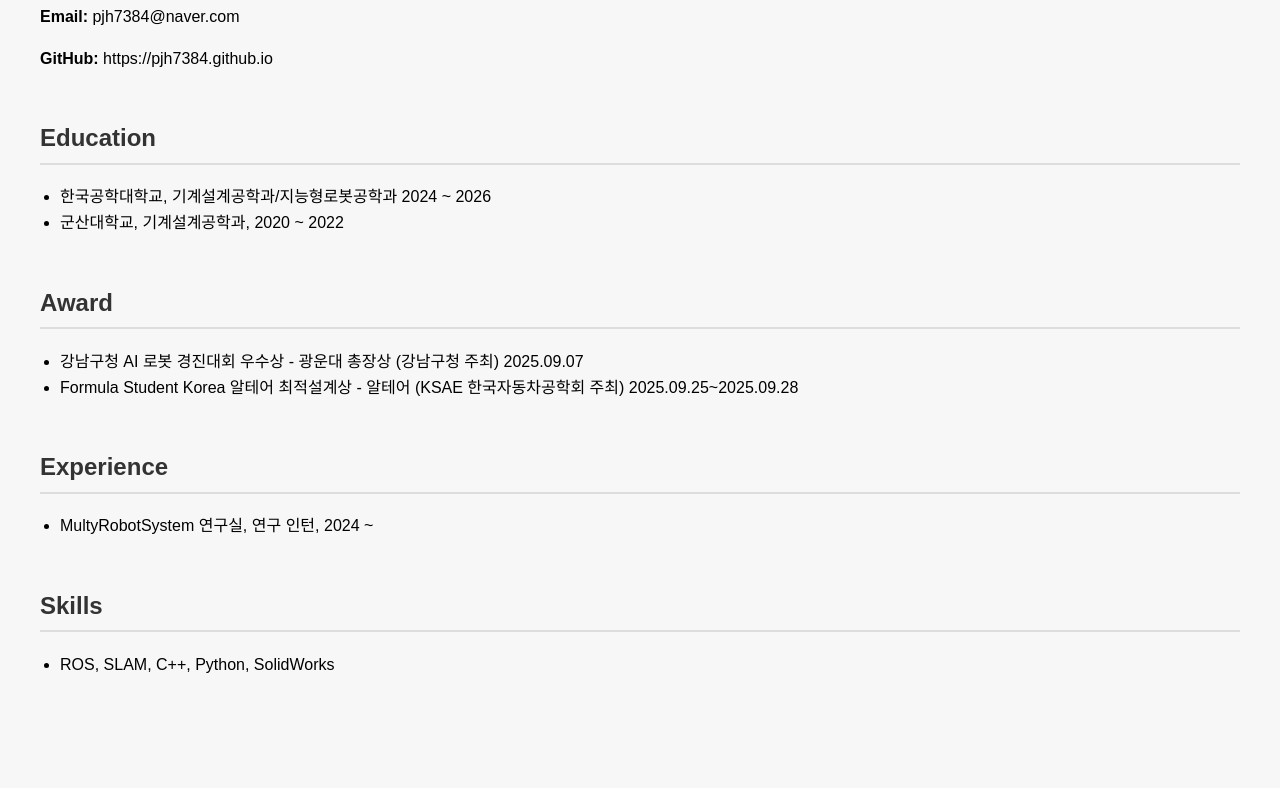
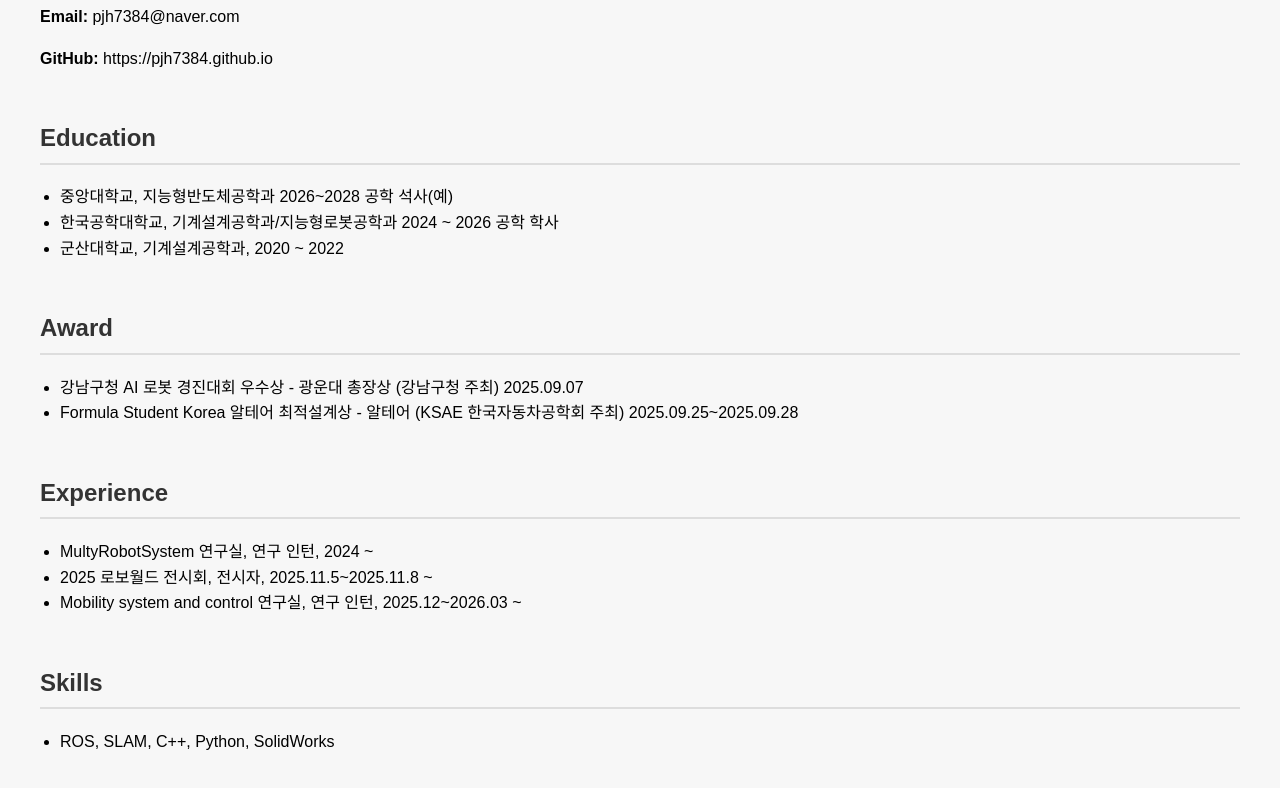
Before and after one commit to pjh7384/pjh7384.github.io, a plain HTML site: page index.html in a window 1280 px wide. Shown: the part 116-904 px from the top of the page. Before the commit the page ends 834 px from the top, so only its background shows below. Drawn offline with Linux system fonts and the light colour scheme.

Commit message:
Update index.html
Signed-off-by: JONGHUN <pjh7384@naver.com>

```diff
--- a/index.html
+++ b/index.html
@@ -37,7 +37,8 @@
 
   <h2>Education</h2>
   <ul>
-    <li>한국공학대학교, 기계설계공학과/지능형로봇공학과 2024 ~ 2026</li>
+    <li>중앙대학교, 지능형반도체공학과 2026~2028 공학 석사(예)</li>
+    <li>한국공학대학교, 기계설계공학과/지능형로봇공학과 2024 ~ 2026 공학 학사</li>
     <li>군산대학교, 기계설계공학과, 2020 ~ 2022</li>
   </ul>
 
@@ -50,6 +51,8 @@
   <h2>Experience</h2>
   <ul>
     <li>MultyRobotSystem 연구실, 연구 인턴, 2024 ~</li>
+    <li>2025 로보월드 전시회, 전시자, 2025.11.5~2025.11.8 ~</li>
+    <li>Mobility system and control 연구실, 연구 인턴, 2025.12~2026.03 ~</li>
   </ul>
 
   <h2>Skills</h2>
```
